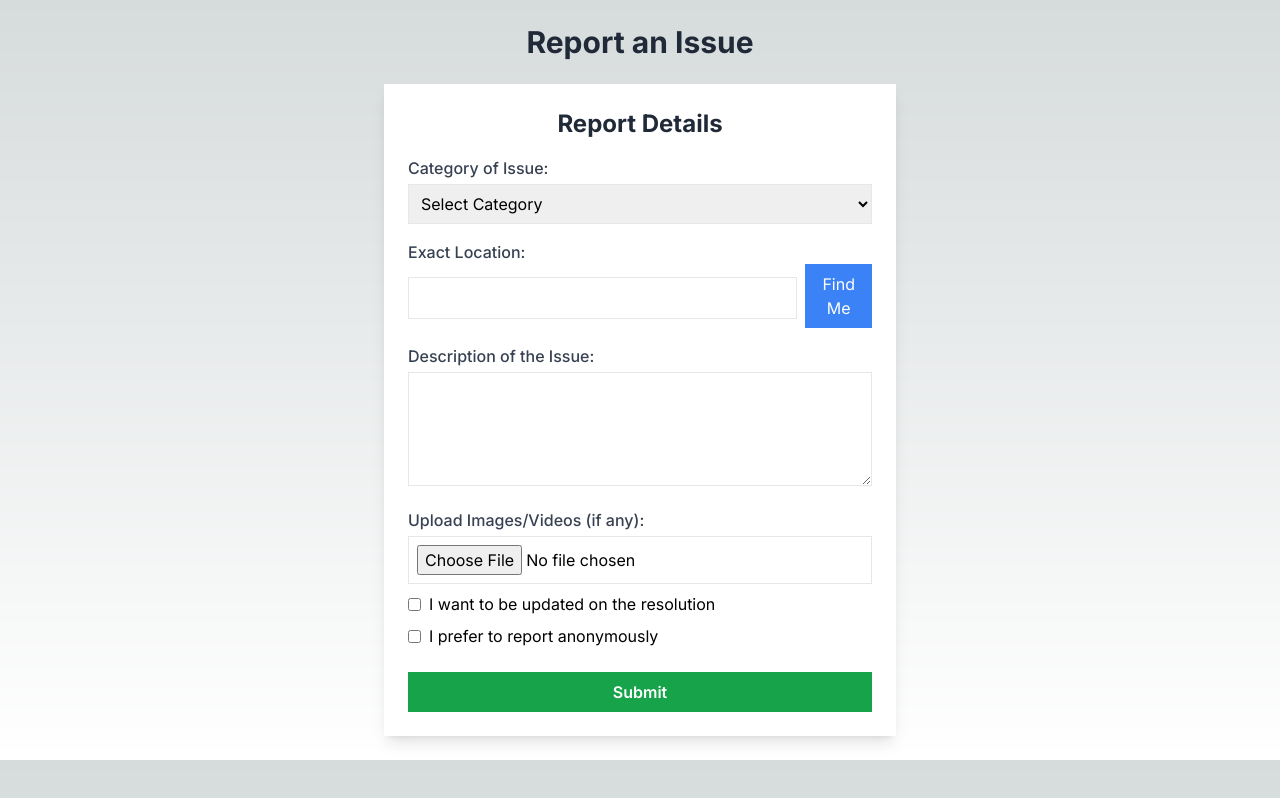
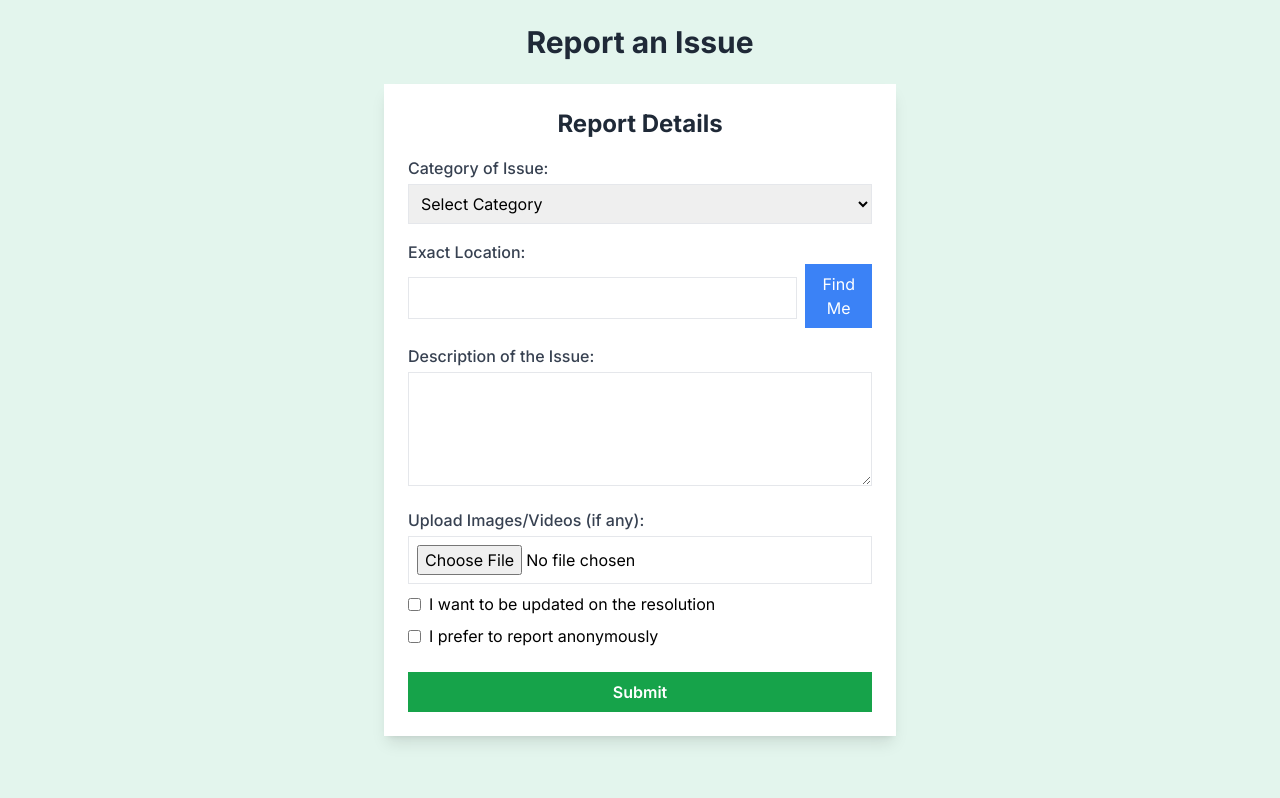
Before and after one commit to kami-sama-99/WeCare, a Next.js app: page /report-issue in a window 1280 px wide. Built offline with nearby package versions, Linux system fonts and the light colour scheme; no server answers.

Commit message:
first review

```diff
--- a/app/components/ReportForm.jsx
+++ b/app/components/ReportForm.jsx
@@ -45,14 +45,13 @@ export default function ReportForm() {
   }
 
   function getRegionFromCoordinates(lat, lon) {
-    const apiKey = "80d4f320d6dd4908b1583ed5d80b7064";
-    const url = `https://api.opencagedata.com/geocode/v1/json?q=${lat}+${lon}&key=${apiKey}`;
+    const url = `https://nominatim.openstreetmap.org/reverse?lat=${lat}&lon=${lon}&format=json`;
 
     fetch(url)
       .then(response => response.json())
       .then(data => {
-        if (data.results && data.results.length > 0) {
-          const address = data.results[0].components;
+        if (data && data.address) {
+          const address = data.address;
           const location = `${address.city || ''}, ${address.state || ''}, ${address.country || ''}`;
 
           // Update the location field in the formData state
@@ -65,7 +64,7 @@ export default function ReportForm() {
         }
       })
       .catch(error => console.error("Error fetching reverse geocoding data:", error));
-  }
+}
 
   getLocation();
 
--- a/app/globals.css
+++ b/app/globals.css
@@ -9,8 +9,7 @@
 }
 
 body {
-  color: rgb(var(--foreground-rgb));
-  background: linear-gradient(to bottom, transparent, rgb(var(--background-end-rgb))) rgb(var(--background-start-rgb));
+  background-color: #e3f5ed;
 }
 
 /* Add any additional custom styles here */
```
Also changed, not shown: 1 other file (tests, documents, lock files or other folders).
